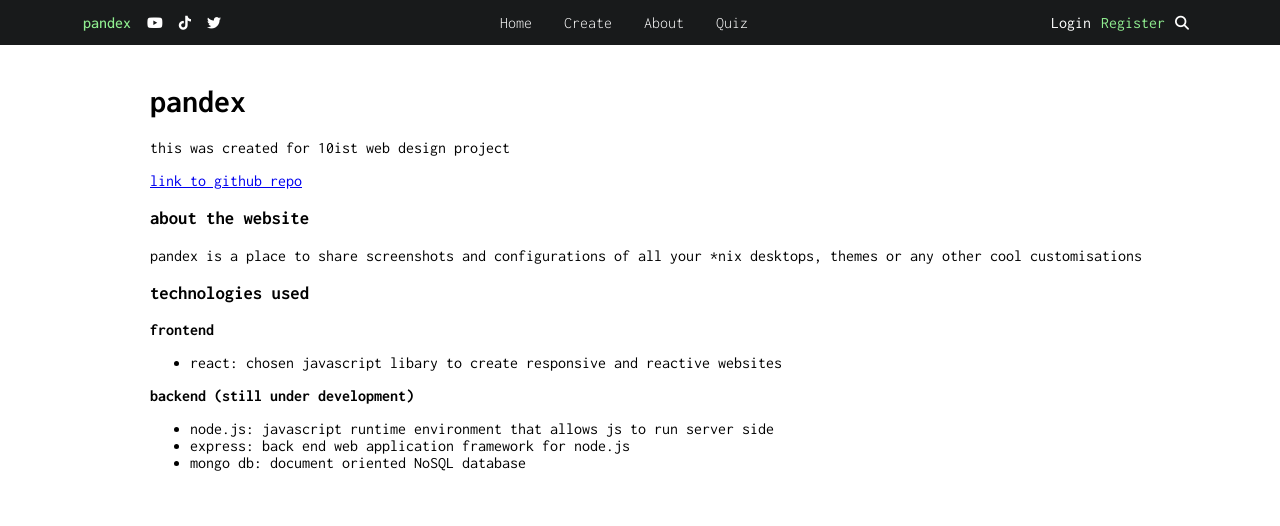
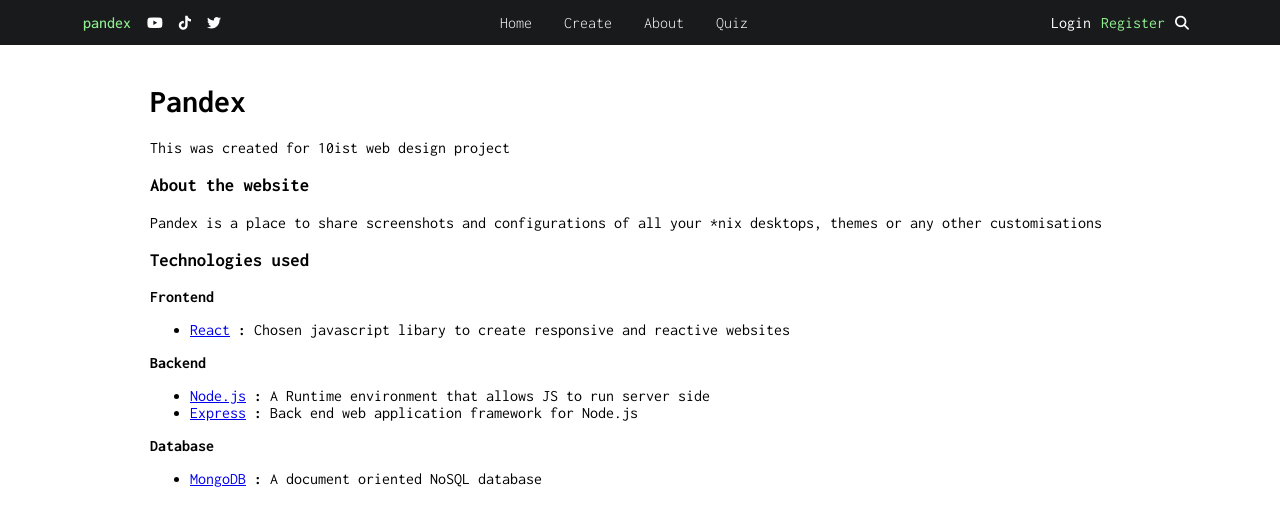
Before and after one commit to k4yp/10ist, a React (Create React App) app in the folder client/: page /about in a window 1280 px wide. Shown: the top 526 px of the page. Built offline with nearby package versions, Linux system fonts and the light colour scheme; the HTML template or start-up script is replaced by a standard one.

Commit message:
updated about page

```diff
--- a/client/src/pages/about/About.jsx
+++ b/client/src/pages/about/About.jsx
@@ -3,21 +3,23 @@ import './about.css'
 export default function About() {
   return (
     <div className='about'>
-        <h1 id="pandex">pandex</h1>
-        <p>this was created for 10ist web design project</p>
-        <a href="https://github.com/keyp0s/pandex">link to github repo</a>
-        <h3 id="about-the-website">about the website</h3>
-        <p>pandex is a place to share screenshots and configurations of all your *nix desktops, themes or any other cool customisations</p>
-        <h3 id="technologies-used">technologies used</h3>
-        <p><strong>frontend</strong></p>
+        <h1 id="pandex">Pandex</h1>
+        <p>This was created for 10ist web design project  </p>
+        <h3 id="about-the-website">About the website</h3>
+        <p>Pandex is a place to share screenshots and configurations of all your *nix desktops, themes or any other customisations</p>
+        <h3 id="technologies-used">Technologies used</h3>
+        <p><strong>Frontend</strong>  </p>
         <ul>
-            <li>react: chosen javascript libary to create responsive and reactive websites   </li>
+        <li><a href="https://reactjs.org">React</a> <strong>:</strong> Chosen javascript libary to create responsive and reactive websites  </li>
         </ul>
-        <p><strong>backend (still under development)</strong></p>
+        <p><strong>Backend</strong></p>
         <ul>
-            <li>node.js: javascript runtime environment that allows js to run server side</li>
-            <li>express: back end web application framework for node.js</li>
-            <li>mongo db: document oriented NoSQL database</li>
+        <li><a href="https://nodejs.org/en/">Node.js</a> <strong>:</strong> A Runtime environment that allows JS to run server side</li>
+        <li><a href="https://expressjs.com/">Express</a> <strong>:</strong> Back end web application framework for Node.js  </li>
+        </ul>
+        <p><strong>Database</strong></p>
+        <ul>
+        <li><a href="https://www.mongodb.com/">MongoDB</a> <strong>:</strong> A document oriented NoSQL database</li>
         </ul>
     </div>
   )
```
